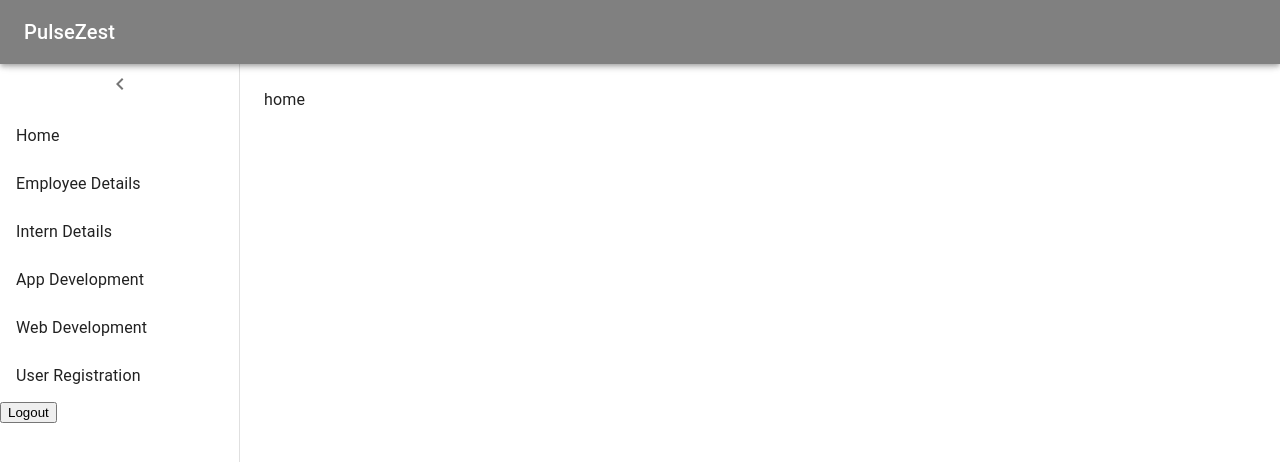
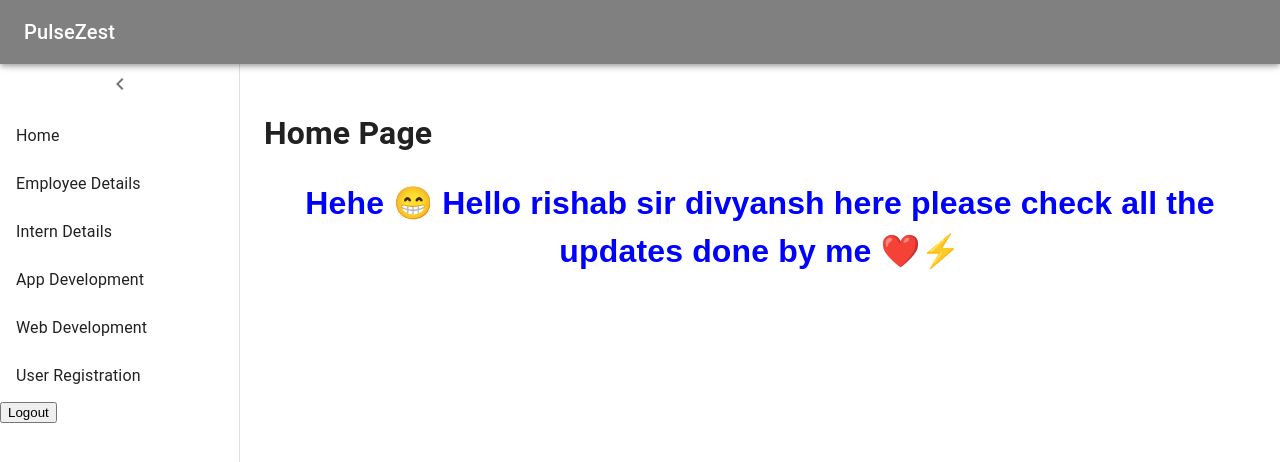
Before and after one commit to PulseZest-Inovation/PulseZest-Admin, a React (Create React App) app: page /admin in a window 1280 px wide. Shown: the top 462 px of the page. Built offline with nearby package versions, Linux system fonts and the light colour scheme; no server answers; sample sign-in values are in the browser's storage.

Commit message:
Home update

```diff
--- a/src/pages/home.js
+++ b/src/pages/home.js
@@ -2,6 +2,13 @@ import React from 'react'
 
 export default function home() {
   return (
-    <div>home</div>
+    <div>
+
+     <h1>Home Page</h1>
+
+     <div style={{ textAlign: 'center', fontFamily: 'Arial, sans-serif', marginTop: '20px' }}>
+      <h1 style={{ color: 'blue', fontSize: '2rem' }}>Hehe 😁 Hello rishab sir divyansh here please check all the updates done by me ❤️⚡</h1>
+    </div>
+    </div>
   )
 }
```
